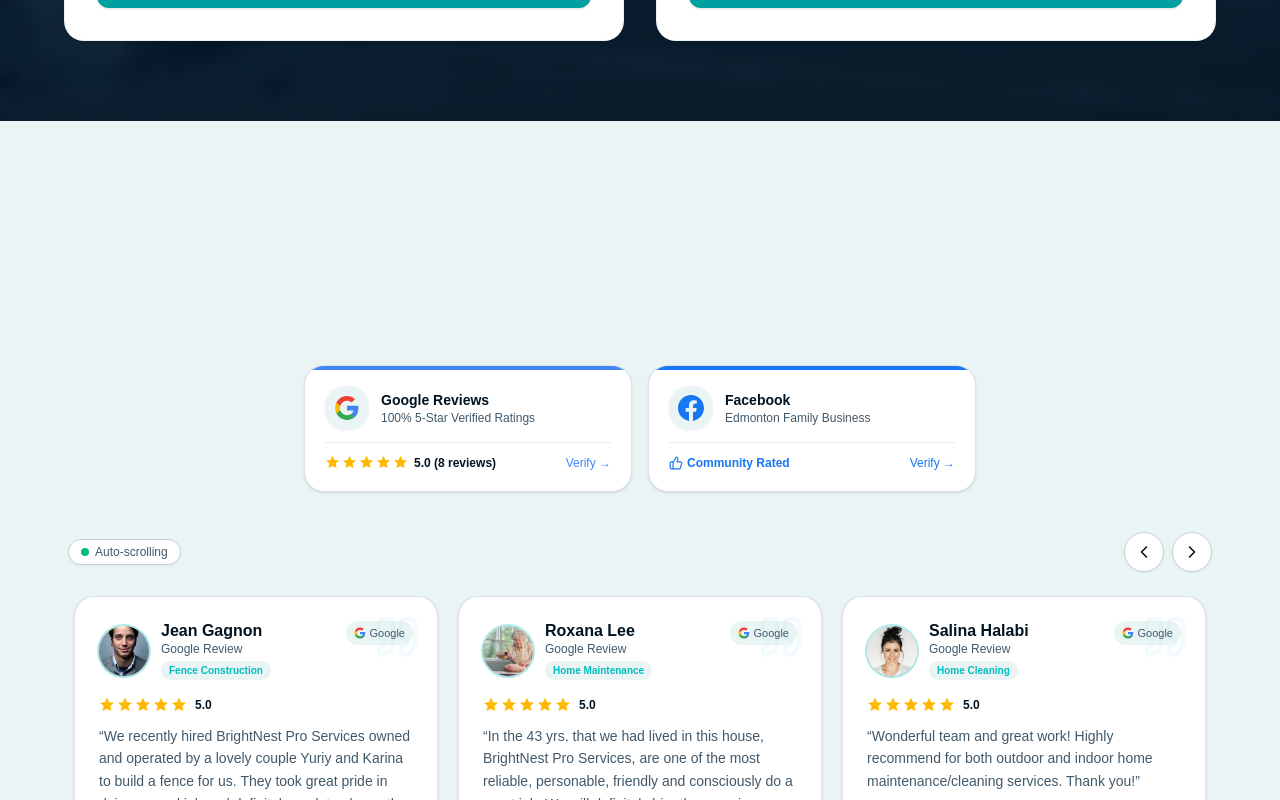
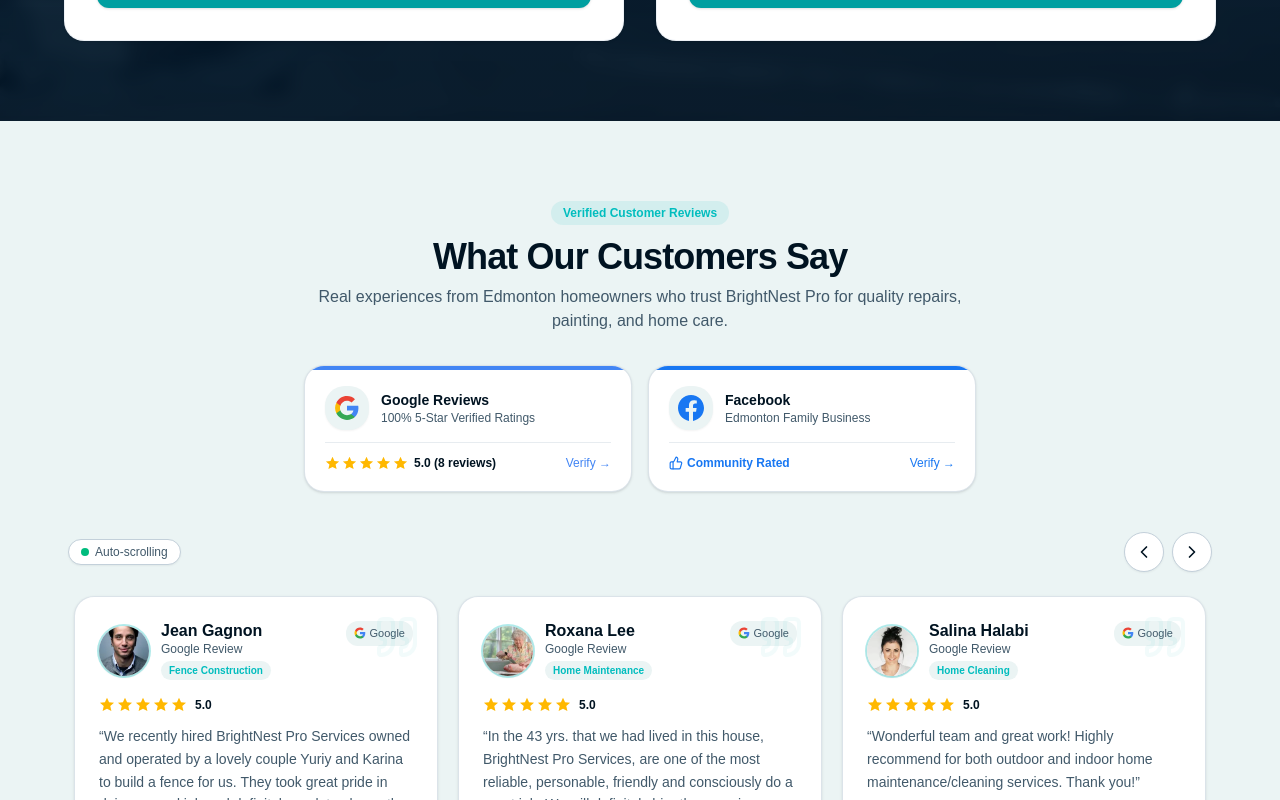
Before and after one commit to TarasBuba/brightnest-pro-clone, a Next.js app: page / in a window 1280 px wide. Shown: the part 5080-5880 px from the top of the page. Built offline with nearby package versions, Linux system fonts and the light colour scheme.

Commit message:
fix: restore cross-browser scroll reveal animations using universal IntersectionObserver hook

```diff
--- a/app/globals.css
+++ b/app/globals.css
@@ -54,100 +54,47 @@
   }
 }
 /* ==========================================================================
-   CSS Scroll-Driven Animations (with fallback)
+   Global Scroll Animations (IntersectionObserver Pattern)
    ========================================================================== */
 
-/*
-   By default (fallback for Safari/Firefox/Old Chrome), elements are FULLY VISIBLE.
-   No JS needed, no opacity: 0 traps.
-*/
-.reveal-on-scroll,
-.reveal-left,
-.reveal-right,
-.reveal-up,
-.reveal-scale {
-  opacity: 1;
-  transform: none;
+.reveal-on-scroll {
+  opacity: 0;
+  will-change: transform, opacity;
+  transition: opacity 0.8s cubic-bezier(0.16, 1, 0.3, 1),
+              transform 0.8s cubic-bezier(0.16, 1, 0.3, 1);
 }
 
-/*
-   Only if the browser SUPPORTS animation-timeline, apply the scroll animations.
-*/
-@supports (animation-timeline: view()) {
-  .reveal-on-scroll {
-    animation-timeline: view();
-    animation-range: entry 5% cover 25%;
-    animation-fill-mode: both;
-    animation-timing-function: cubic-bezier(0.16, 1, 0.3, 1);
-  }
+/* Base Transform Directions */
+.reveal-on-scroll.reveal-left {
+  transform: translate3d(-40px, 0, 0);
+}
+.reveal-on-scroll.reveal-right {
+  transform: translate3d(40px, 0, 0);
+}
+.reveal-on-scroll.reveal-up {
+  transform: translate3d(0, 40px, 0);
+}
+.reveal-on-scroll.reveal-scale {
+  transform: scale(0.95);
+}
 
-  .reveal-left {
-    animation-name: reveal-slide-left;
-  }
-  .reveal-right {
-    animation-name: reveal-slide-right;
-  }
-  .reveal-up {
-    animation-name: reveal-fade-up;
-  }
-  .reveal-scale {
-    animation-name: reveal-scale-in;
-  }
+/* Staggering delays for lists and grids */
+.reveal-on-scroll.delay-100 { transition-delay: 100ms; }
+.reveal-on-scroll.delay-200 { transition-delay: 200ms; }
+.reveal-on-scroll.delay-300 { transition-delay: 300ms; }
+.reveal-on-scroll.delay-400 { transition-delay: 400ms; }
+.reveal-on-scroll.delay-500 { transition-delay: 500ms; }
 
-  @keyframes reveal-slide-left {
-    from {
-      opacity: 0;
-      transform: translate3d(-40px, 0, 0);
-    }
-    to {
-      opacity: 1;
-      transform: translate3d(0, 0, 0);
-    }
-  }
-
-  @keyframes reveal-slide-right {
-    from {
-      opacity: 0;
-      transform: translate3d(40px, 0, 0);
-    }
-    to {
-      opacity: 1;
-      transform: translate3d(0, 0, 0);
-    }
-  }
-
-  @keyframes reveal-fade-up {
-    from {
-      opacity: 0;
-      transform: translate3d(0, 40px, 0);
-    }
-    to {
-      opacity: 1;
-      transform: translate3d(0, 0, 0);
-    }
-  }
-
-  @keyframes reveal-scale-in {
-    from {
-      opacity: 0;
-      transform: scale(0.95);
-    }
-    to {
-      opacity: 1;
-      transform: scale(1);
-    }
-  }
+/* Trigger State */
+.reveal-on-scroll[data-revealed="true"] {
+  opacity: 1;
+  transform: translate3d(0, 0, 0) scale(1);
 }
 
 /* Accessibility: Respect prefers-reduced-motion */
 @media (prefers-reduced-motion: reduce) {
-  .reveal-on-scroll,
-  .reveal-left,
-  .reveal-right,
-  .reveal-up,
-  .reveal-scale {
-    animation: none !important;
-    opacity: 1 !important;
+  .reveal-on-scroll {
+    transition: opacity 0.5s ease;
     transform: none !important;
   }
 }
--- a/app/layout.tsx
+++ b/app/layout.tsx
@@ -3,6 +3,7 @@ import { Plus_Jakarta_Sans, Inter } from 'next/font/google';
 import { GoogleAnalytics } from '@next/third-parties/google';
 import { SiteHeader } from '@/src/widgets/site-header';
 import { SiteFooter } from '@/src/widgets/site-footer';
+import { RevealObserver } from '@/src/shared/ui/reveal-observer';
 import { buildLocalBusinessSchema } from '@/src/shared/lib/schema/local-business-schema';
 import './globals.css';
 
@@ -74,7 +75,7 @@ export default function RootLayout({
       className={`${plusJakartaSans.variable} ${inter.variable}`}
     >
       <body className="flex min-h-screen flex-col font-body antialiased">
-
+        <RevealObserver />
         <a
           href="#main-content"
           className="sr-only focus:not-sr-only focus:absolute focus:top-4 focus:left-4 focus:z-50 focus:rounded-md focus:bg-brand-teal focus:px-4 focus:py-2 focus:text-white"
--- /dev/null
+++ b/src/shared/ui/reveal-observer.tsx
@@ -0,0 +1,57 @@
+'use client';
+
+import { useEffect } from 'react';
+
+export function RevealObserver() {
+  useEffect(() => {
+    // Graceful fallback for ancient browsers
+    if (typeof window === 'undefined' || !('IntersectionObserver' in window)) {
+      document.querySelectorAll('.reveal-on-scroll').forEach((el) => {
+        el.setAttribute('data-revealed', 'true');
+      });
+      return;
+    }
+
+    const observer = new IntersectionObserver(
+      (entries) => {
+        entries.forEach((entry) => {
+          if (entry.isIntersecting) {
+            entry.target.setAttribute('data-revealed', 'true');
+            observer.unobserve(entry.target);
+          }
+        });
+      },
+      {
+        root: null,
+        rootMargin: '0px 0px -10% 0px',
+        threshold: 0.1,
+      }
+    );
+
+    // Initial observation
+    const observeElements = () => {
+      document.querySelectorAll('.reveal-on-scroll:not([data-revealed="true"])').forEach((el) => {
+        observer.observe(el);
+      });
+    };
+
+    observeElements();
+
+    // Re-run if DOM changes (e.g. Next.js soft navigation)
+    const mutationObserver = new MutationObserver(() => {
+      observeElements();
+    });
+
+    mutationObserver.observe(document.body, {
+      childList: true,
+      subtree: true,
+    });
+
+    return () => {
+      observer.disconnect();
+      mutationObserver.disconnect();
+    };
+  }, []);
+
+  return null;
+}
```
